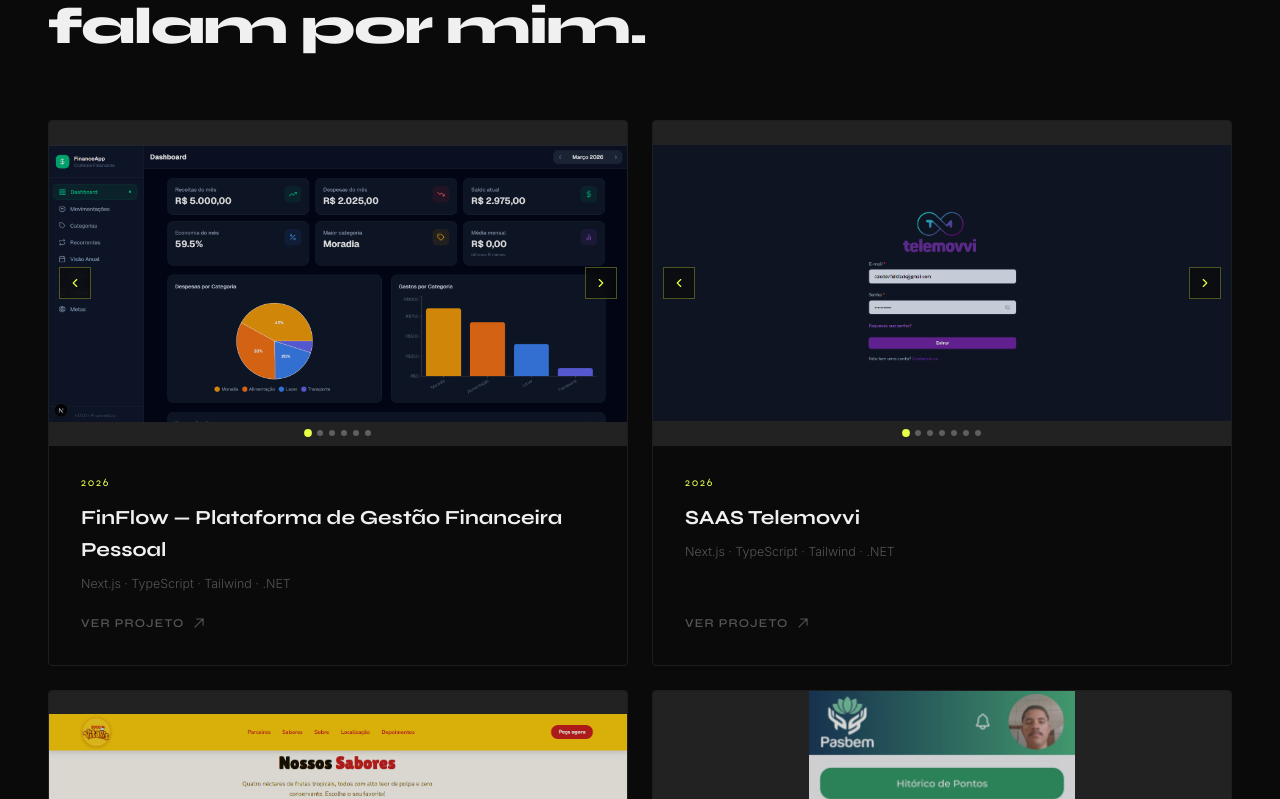
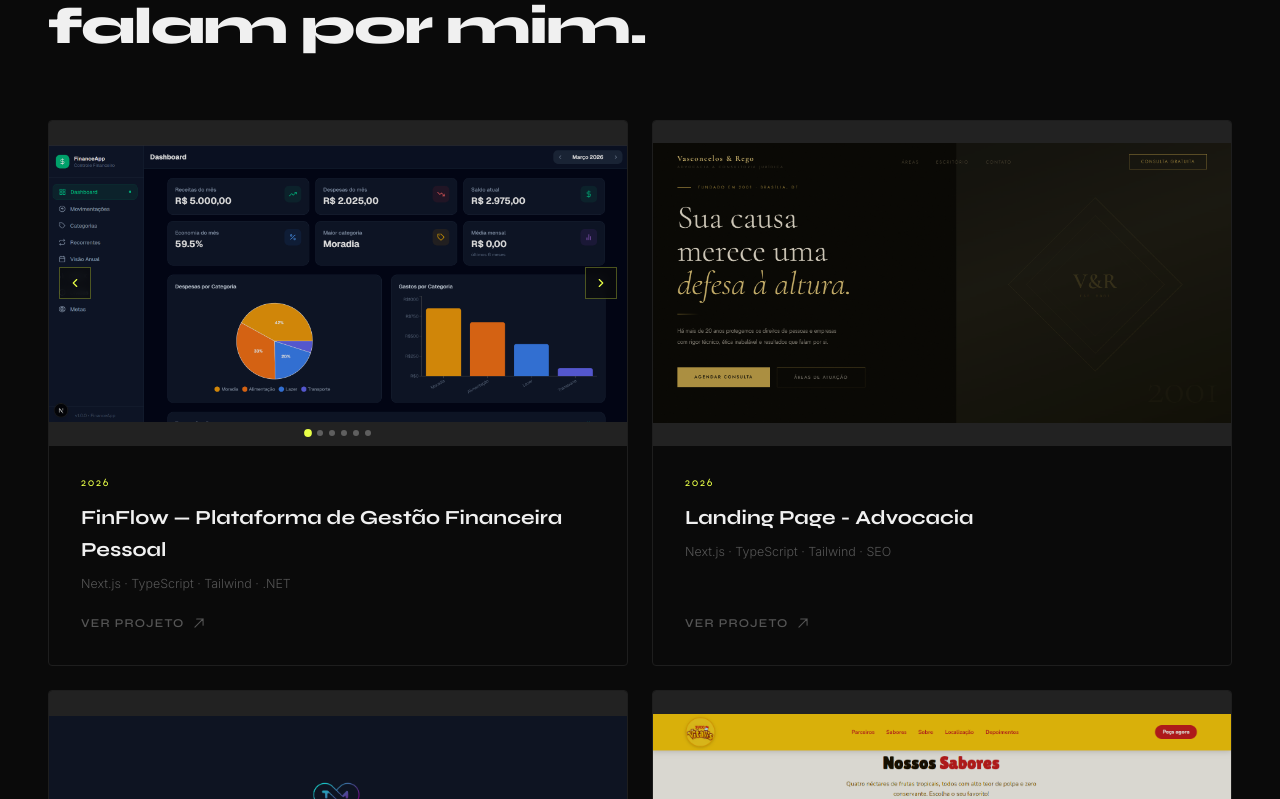
Before and after one commit to caio-santos-ios/portifolio, a Next.js app: page / in a window 1280 px wide. Shown: the part 1061-1860 px from the top of the page. Built offline with nearby package versions, Linux system fonts and the light colour scheme.

Commit message:
Add new project 'Landing Page - Advocacia'

```diff
--- a/src/components/Projects.tsx
+++ b/src/components/Projects.tsx
@@ -25,6 +25,13 @@ const PROJECTS: Project[] = [
       "/projeto-4-6.png",
     ],
     href: "#",
+  },
+  {
+    year: "2026",
+    name: "Landing Page - Advocacia",
+    stack: "Next.js · TypeScript · Tailwind · SEO",
+    imgs: ["/projeto-5.png"],
+    href: "https://sucovitallis.com.br/",
   },
   {
     year: "2026",
```
